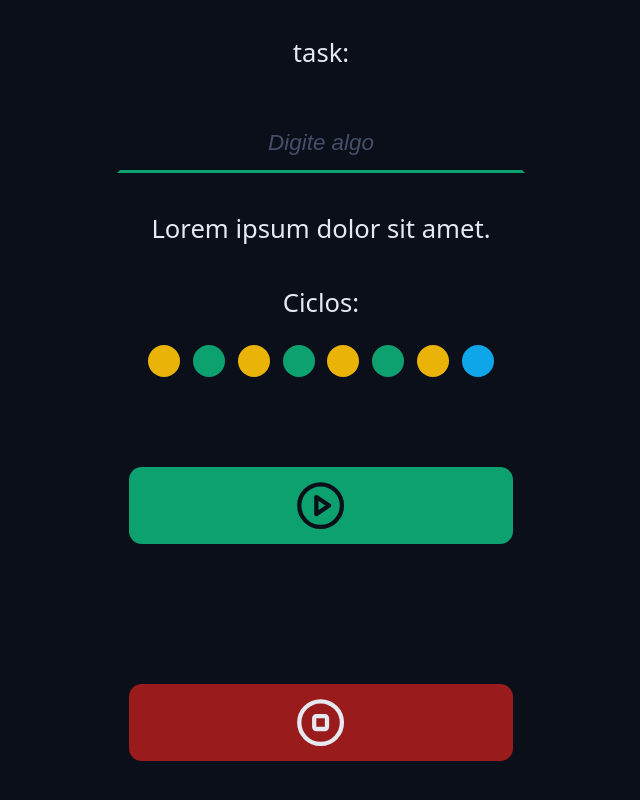
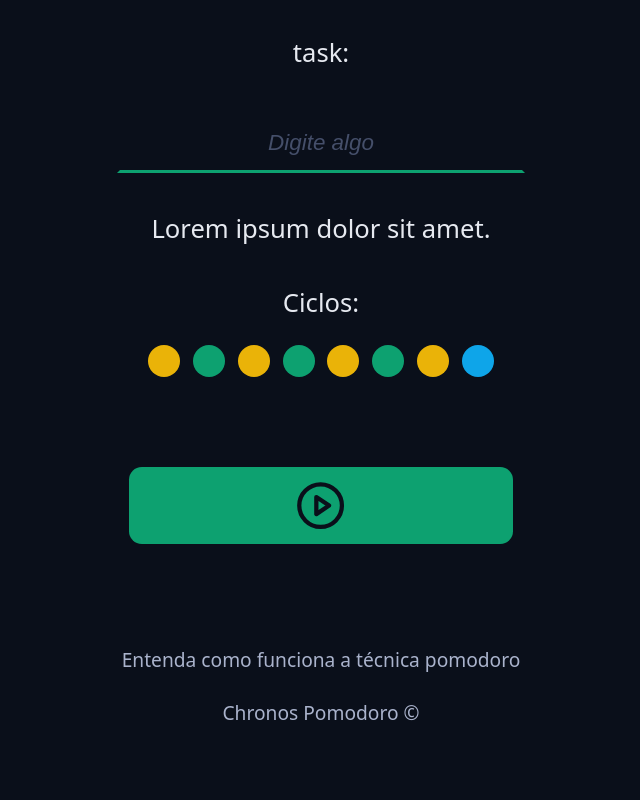
Before and after one commit to Alt3rs/chronos-pomodoro, a React (Vite) app: page / in a window 1280 px wide. Shown: the part 833-1633 px from the top of the page, without its empty margins (319-959 px from the left). After the commit the page ends 1610 px from the top, so only its background shows below. Built offline with nearby package versions, Linux system fonts and the light colour scheme.

Commit message:
Creating the footer component.

```diff
--- a/src/App.tsx
+++ b/src/App.tsx
@@ -8,7 +8,8 @@
 import { DefaultInput } from './components/DefaultInput';
 import { Cycles } from './components/Cycles';
 import { DefaultButton } from './components/DefaultButton';
-import { PlayCircleIcon, StopCircleIcon } from 'lucide-react';
+import { PlayCircleIcon } from 'lucide-react';
+import { Footer } from './components/Footer';
 
 export function App() {
   return (
@@ -46,9 +47,12 @@
 
           <div className='formRow'>
             <DefaultButton icon={<PlayCircleIcon />} color='green' />
-            <DefaultButton icon={<StopCircleIcon />} color='red' />
           </div>
         </form>
+      </Container>
+
+      <Container>
+        <Footer />
       </Container>
     </>
   );
--- /dev/null
+++ b/src/components/Footer/index.tsx
@@ -0,0 +1,10 @@
+import styles from './styles.module.css';
+
+export function Footer() {
+  return (
+    <footer className={styles.footer}>
+      <a href=''>Entenda como funciona a técnica pomodoro</a>
+      <a href=''>Chronos Pomodoro &copy;</a>
+    </footer>
+  );
+}
--- /dev/null
+++ b/src/components/Footer/styles.module.css
@@ -0,0 +1,18 @@
+.footer {
+  display: flex;
+  flex-direction: column;
+  align-items: center;
+  justify-content: center;
+  font-size: 1.2rem;
+  gap: 1.6rem;
+}
+
+footer a {
+  color: var(--text-muted);
+  text-decoration: none;
+}
+
+footer a:hover {
+  color: var(--text-muted);
+  text-decoration: underline;
+}
```
